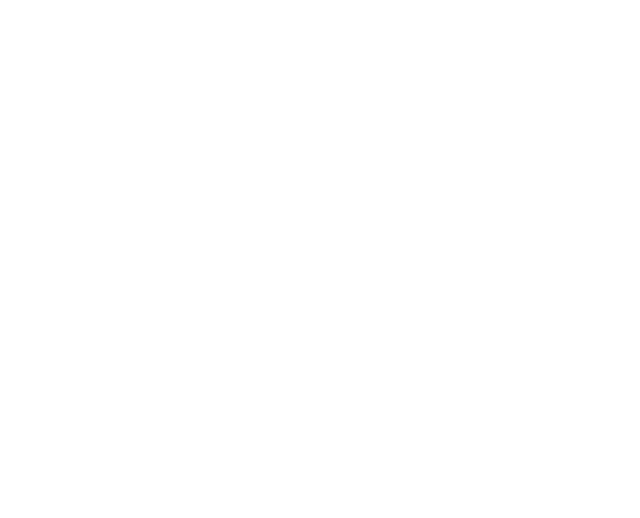
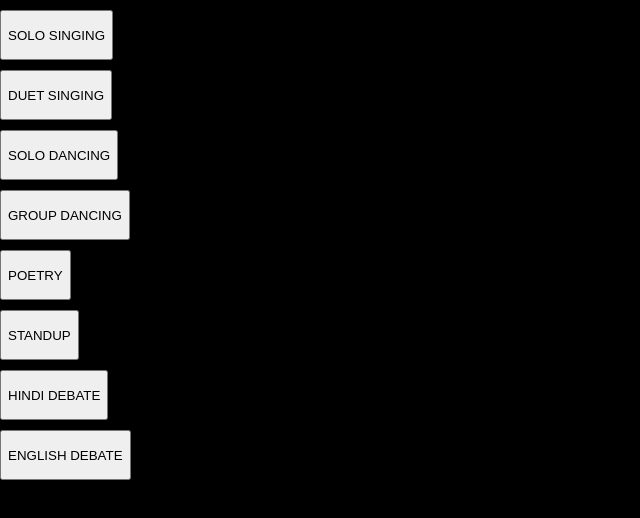
Before and after one commit to rav1kantsingh/scoreboard, a React (Create React App) app: page /super in a window 1280 px wide. Shown: the top 518 px of the page, without its empty margins (0-640 px from the left). Built offline with nearby package versions, Linux system fonts and the light colour scheme.

Commit message:
super admin

```diff
--- a/src/App.js
+++ b/src/App.js
@@ -12,6 +12,7 @@
 import ContestantItem from './component/ContestantItem';
 import FinalItemView from './component/Final_leaderboard_item';
 import FinalLeaderboard from './pages/Final';
+import SuperAdmin from './pages/SuperAdmin';
 
 function App() {
   return (
@@ -33,6 +34,7 @@
           <Route path='/final' component={FinalLeaderboard}/>
 
           <Route path='/finalitem' component={FinalItemView}/>
+          <Route path='/super' component ={SuperAdmin}/>
         </Switch>
       </Router>
     </div>
--- a/src/component/AdminScoreCard.jsx
+++ b/src/component/AdminScoreCard.jsx
@@ -15,7 +15,8 @@
             crit3:'',
             crit4:'',
             crit5:'',
-            crit6:''
+            crit6:'',
+            clear:0
         }
     }
 
@@ -79,6 +80,14 @@
         }
     }
     changeValues = (valueName, value) => {
+       console.log(parseInt(value));
+       if(parseInt(value)<0 || parseInt(value)>10)
+        {
+            window.alert('Enter score between 1 and 10');
+            console.log()
+            return;
+
+        }
         if (valueName === 'value1') {
             this.setState({
                 value1: value,
--- /dev/null
+++ b/src/pages/SuperAdmin.jsx
@@ -0,0 +1,46 @@
+
+  import React from 'react';
+import firebase from '../utils/firebase';
+import { resolve } from 'url';
+
+export default class MainPage extends React.Component {
+  constructor() {
+    super();
+    this.state = {
+      name: ''
+    }
+  }
+
+  componentDidMount() {
+
+  }
+  updateSoloSinging = (node) => {
+
+    const updates = {};
+    updates['j1'] = 0;
+    updates['j2'] = 0;
+    updates['j3'] = 0;
+    updates['j4'] = 0;
+    updates['j5'] = 0;
+    updates['j6'] = 0;
+
+    return firebase.database().ref('/'+node + '/' + "JUDGES").update(updates);
+  }
+
+
+  render() {
+    return (
+      <div className='admin-page2'>
+        <div className='superButton'><button style={{ height: 50, marginTop:10}} onClick={() => this.updateSoloSinging('SOLO_SINGING')}>SOLO SINGING</button></div>
+        <div className='superButton'><button style={{ height: 50, marginTop:10}} onClick={() => this.updateSoloSinging('DUET_SINGING')}>DUET SINGING</button></div>
+        <div className='superButton'><button style={{ height: 50, marginTop:10}} onClick={() => this.updateSoloSinging('SOLO_DANCING')}>SOLO DANCING</button></div>
+        <div className='superButton'><button style={{ height: 50, marginTop:10}} onClick={() => this.updateSoloSinging('GROUP_DANCING')}>GROUP DANCING</button></div>
+        <div className='superButton'><button style={{ height: 50, marginTop:10}} onClick={() => this.updateSoloSinging('POETRY')}>POETRY</button></div>
+        <div className='superButton'><button style={{ height: 50, marginTop:10}} onClick={() => this.updateSoloSinging('STANDUP')}>STANDUP</button></div>
+        <div className='superButton'><button style={{ height: 50, marginTop:10}} onClick={() => this.updateSoloSinging('HINDI_DEBATE')}>HINDI DEBATE</button></div>
+        <div className='superButton'><button style={{ height: 50, marginTop:10}} onClick={() => this.updateSoloSinging('ENGLISH_DEBATE')}>ENGLISH DEBATE</button></div>
+
+      </div>
+    )
+  }
+}
--- a/src/styles/main.scss
+++ b/src/styles/main.scss
@@ -14,6 +14,7 @@
 @import './pages/index.scss';
 @import './pages/admin.scss';
 @import './pages/final.scss';
+@import './pages/superadmin.scss';
 
 //fonts
 @import './base/fonts.scss';
--- a/src/styles/pages/admin.scss
+++ b/src/styles/pages/admin.scss
@@ -87,6 +87,6 @@
          }
     }
 }
-.admin-page2{
+// .admin-page2{
 
-}
+// }
--- /dev/null
+++ b/src/styles/pages/superadmin.scss
@@ -0,0 +1,12 @@
+
+.admin-page2{
+    display: flex;
+    flex-direction: column;
+    background-color: black;
+    height: 100vh;
+
+    #superButton{
+        margin-bottom: 2rem;
+        align-self: center;
+    }
+}
```
